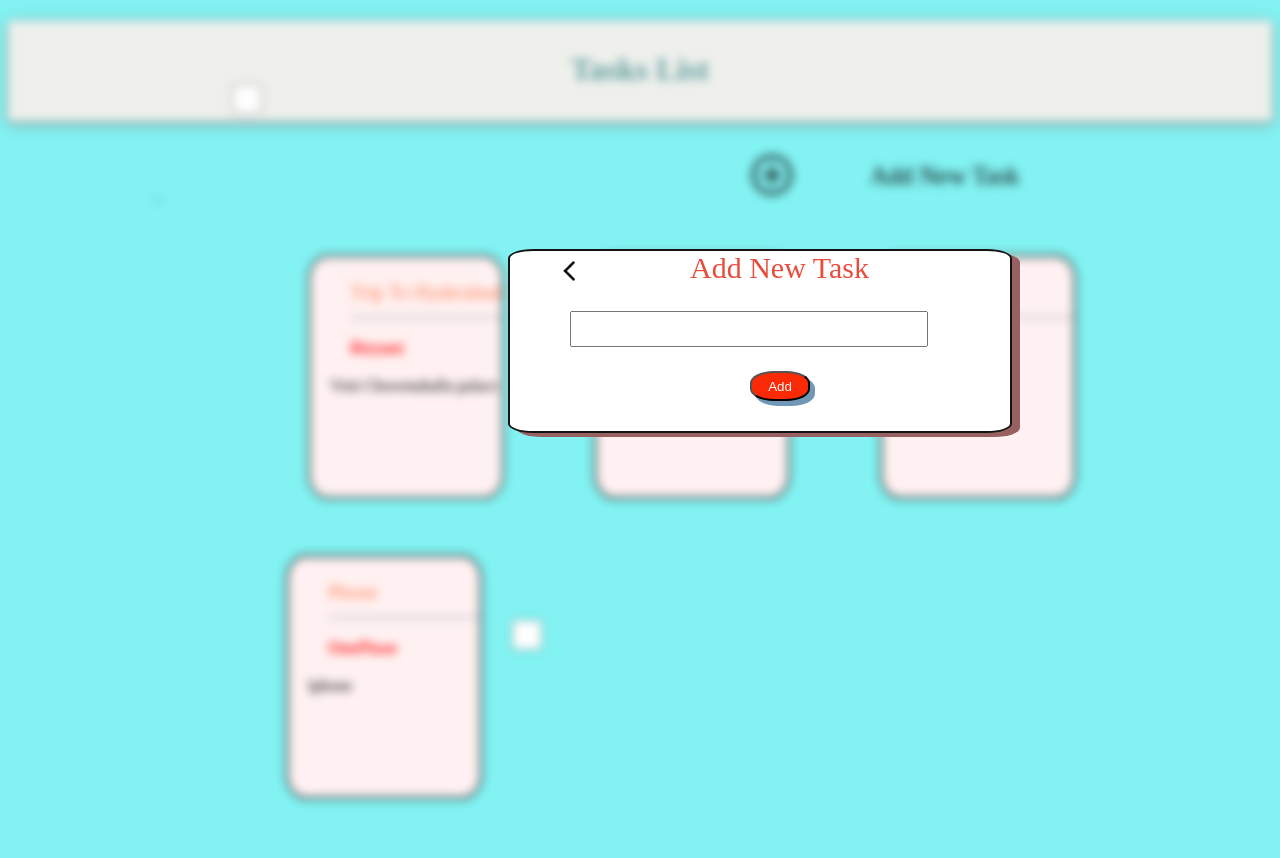
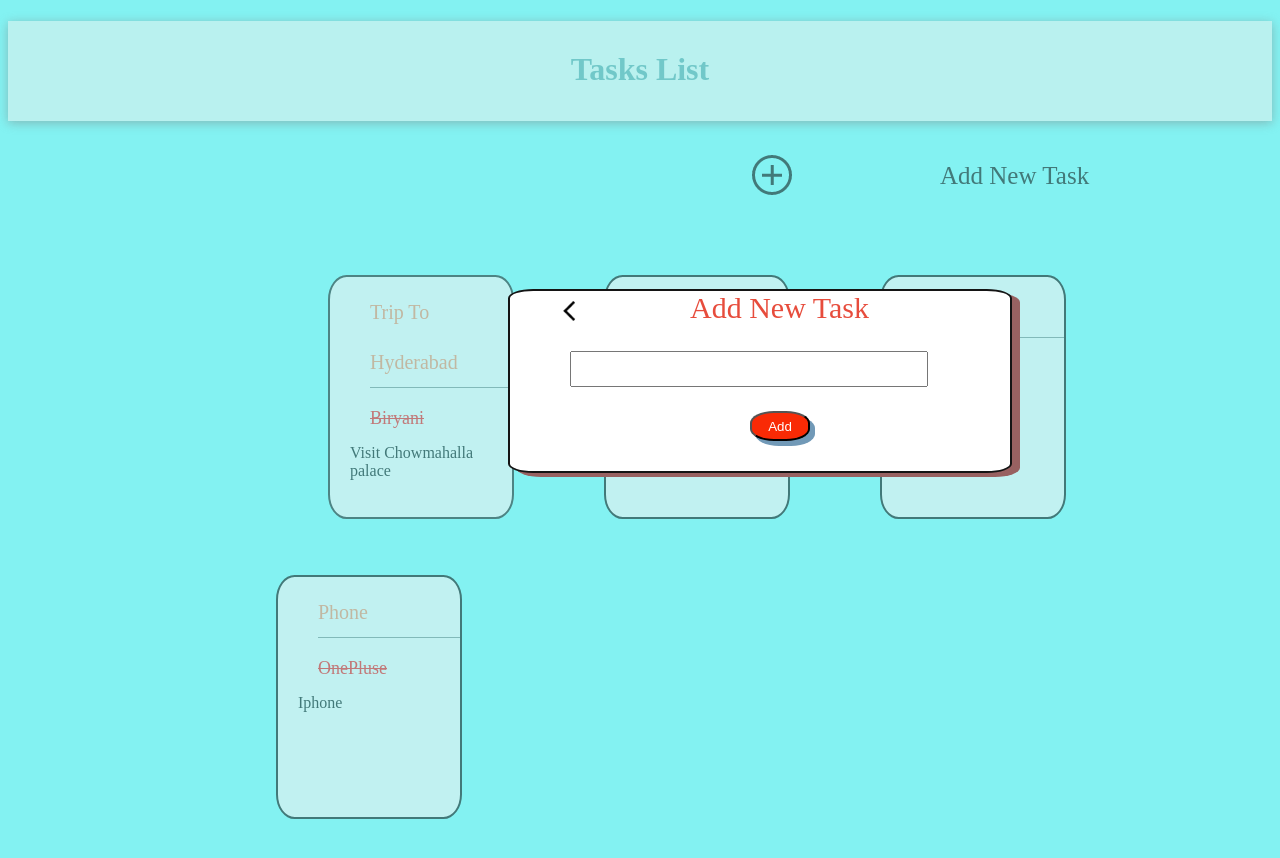
Before and after one commit to Faizan1808/css_todo_web, a plain HTML site: page new.html in a window 1280 px wide. Drawn offline with Linux system fonts and the light colour scheme.

Commit message:
todo_web

```diff
--- a/item.css
+++ b/item.css
@@ -1,7 +1,7 @@
 /* blur */
 .b{
-    filter: blur(5px);
-    z-index: -1;
+    z-index: 150px;
+    opacity: 0.5;
 }
 
 body{
@@ -67,7 +67,7 @@ body{
     position:relative;
     left: 90px;
     top: 30px;
-    font-size: 20px;
+    /* font-size: 20px; */
 }
 
 #img{
--- a/new.css
+++ b/new.css
@@ -1,11 +1,10 @@
 .s1{
- filter: blur(5px);
  z-index: -1;
+ opacity: 0.5;
 }
 
 body{
     background-color: rgb(131, 242, 242);
-    height: 1000px;
 }
 
 .head{
@@ -13,6 +12,7 @@ body{
     height: 100px;
     background-color: rgb(239, 240, 236);
     box-shadow: 0px 2px 10px grey;
+
 }
 
 .a{
@@ -28,6 +28,13 @@ body{
  margin-left: 100px;
 }
 
+a:link, a:visited{
+    text-decoration: none;
+    color: #161616;
+}
+
+
+
 #img{
     position: relative;
     left: 55%;
@@ -35,7 +42,7 @@ body{
 
 #list{
     position: relative;
-    left: 710px;
+    left: 780px;
     bottom: 15px;
     font-size: 25px;
 }
@@ -43,7 +50,8 @@ body{
 /* box section */
 .sec{
     display: flex;
-    margin-left: 200;
+    padding: 20px;
+
 }
 
 .b{
@@ -54,6 +62,10 @@ body{
     margin-left: 300px;
     border-radius: 10%;
     background: rgb(255, 241, 241);
+}
+.b:hover{
+    -webkit-transform: scale(1.5,1.5);
+    transform: scale(1.05,1.05);
 }
 
 .text{
@@ -81,9 +93,10 @@ body{
     font-size: 16px;
 }
 
-#PT{
+.PT{
     position: relative;
-    top: 3px;
+    top: 2px;
+    text-align: center;
     color: black;
 }
 
@@ -97,6 +110,16 @@ body{
     margin-top: 50px;
     margin-left: 90px;
     background: rgb(255, 241, 241);
+}
+
+.b1:hover{
+    -webkit-transform: scale(1.5,1.5);
+    transform: scale(1.05,1.05);
+}
+
+.b2:hover{
+    -webkit-transform: scale(1.5,1.5);
+    transform: scale(1.05,1.05);
 }
 
 .b2{
@@ -156,14 +179,3 @@ button{
     bottom: 30px;
     right: 200px;
 }
-
-.b2{
-    border: 2px solid black;
-    border-radius: 10%;
-    width: 200px;
-    height: 240px;
-    background-color: rgb(255, 241, 241);
-    position: relative;
-    top: 350px;
-    right: 790px;
-}
--- a/new.html
+++ b/new.html
@@ -35,7 +35,7 @@
                     <div class="striked">Biryani</div>
 
                     <div class="pt">
-                        <input type="checkbox" name="" id="">
+                        <!-- <input type="checkbox" name="" id=""> -->
                         <span id="PT">Visit Chowmahalla palace </span>
                     </div>
                 </div>
@@ -49,7 +49,7 @@
                     <div class="striked">Avengers Endgame</div>
 
                     <div class="pt">
-                        <input type="checkbox" name="" id="">
+                        <!-- <input type="checkbox" name="" id=""> -->
                         <span id="PT">DR.Strange Multiverse </span>
                     </div>
                 </div>
@@ -63,7 +63,7 @@
                     <div class="striked">Python</div>
 
                     <div class="pt">
-                        <input type="checkbox" name="" id="">
+                        <!-- <input type="checkbox" name="" id=""> -->
                         <span id="PT">Java </span>
                     </div>
                 </div>
@@ -77,7 +77,7 @@
                     <div class="striked">OnePluse</div>
 
                     <div class="pt">
-                        <input type="checkbox" name="" id="">
+                        <!-- <input type="checkbox" name="" id=""> -->
                         <span id="PT">Iphone</span>
                     </div>
                 </div>
--- a/style.css
+++ b/style.css
@@ -3,7 +3,7 @@ body{
 }
 
 .head{
-    width: autopx;
+    width: auto;
     height: 100px;
     background-color: rgb(239, 240, 236);
     box-shadow: 0px 2px 10px grey;
@@ -22,12 +22,13 @@ body{
  margin-top: 30px;
  margin-left: 100px;
 }
-a:link{
+
+a:link, a:visited{
     text-decoration: none;
-}
-a:visited{
     color: #161616;
 }
+
+
 
 #img{
     position: relative;
@@ -36,7 +37,7 @@ a:visited{
 
 #list{
     position: relative;
-    left: 710px;
+    left: 780px;
     bottom: 15px;
     font-size: 25px;
 }
```
Also changed, not shown: index.html (+4 -0 lines), item.html (+3 -3 lines).
